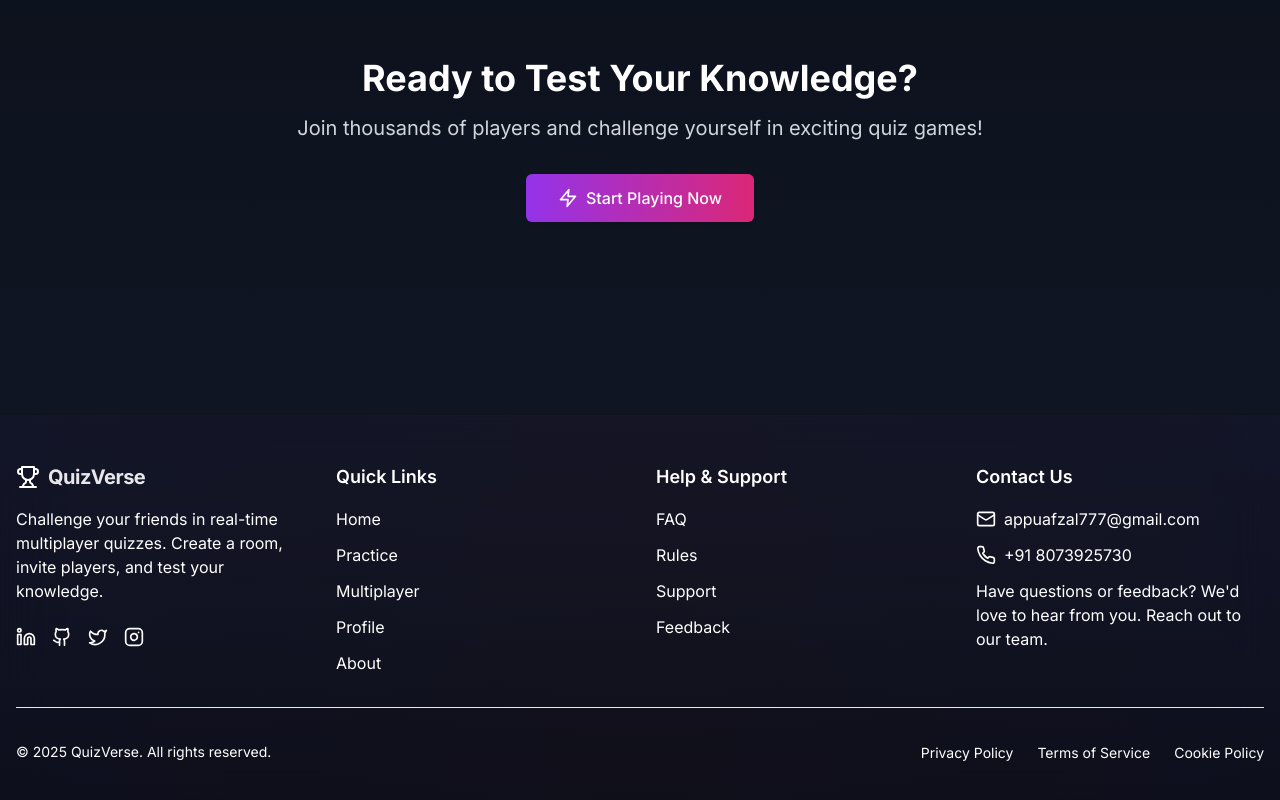
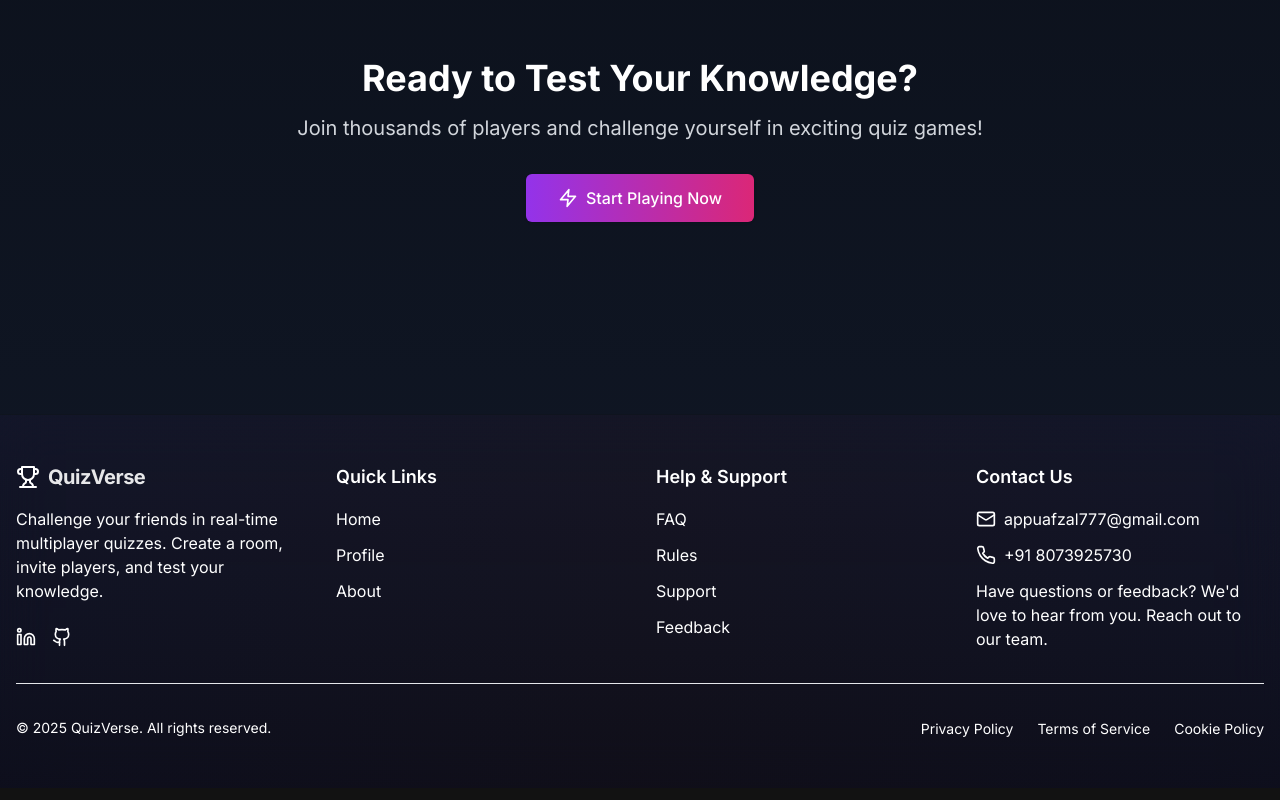
Before and after one commit to Afzal74/TRIVIA-QUIZ, a Next.js app: page / in a window 1280 px wide. Shown: the part 2464-3264 px from the top of the page. Built offline with nearby package versions, Linux system fonts and the light colour scheme.

Commit message:
refactor: remove unused social media icons and clean up quick links

```diff
--- a/components/footer.tsx
+++ b/components/footer.tsx
@@ -1,5 +1,5 @@
 import Link from "next/link"
-import { Mail, Trophy, Github, Phone, Linkedin, Twitter, Instagram } from "lucide-react"
+import { Mail, Trophy, Github, Phone, Linkedin } from "lucide-react"
 import { motion } from "framer-motion"
 import { cn } from "@/lib/utils"
 
@@ -14,22 +14,10 @@ const socialLinks = [
     href: "https://github.com/Afzal74",
     icon: Github,
   },
-  {
-    name: "Twitter",
-    href: "https://twitter.com/afzal_basheer",
-    icon: Twitter,
-  },
-  {
-    name: "Instagram",
-    href: "https://instagram.com/afzal_basheer",
-    icon: Instagram,
-  },
 ]
 
 const quickLinks = [
   { name: "Home", href: "/" },
-  { name: "Practice", href: "/practice" },
-  { name: "Multiplayer", href: "/create-room" },
   { name: "Profile", href: "/profile" },
   { name: "About", href: "/about" },
 ]
```
